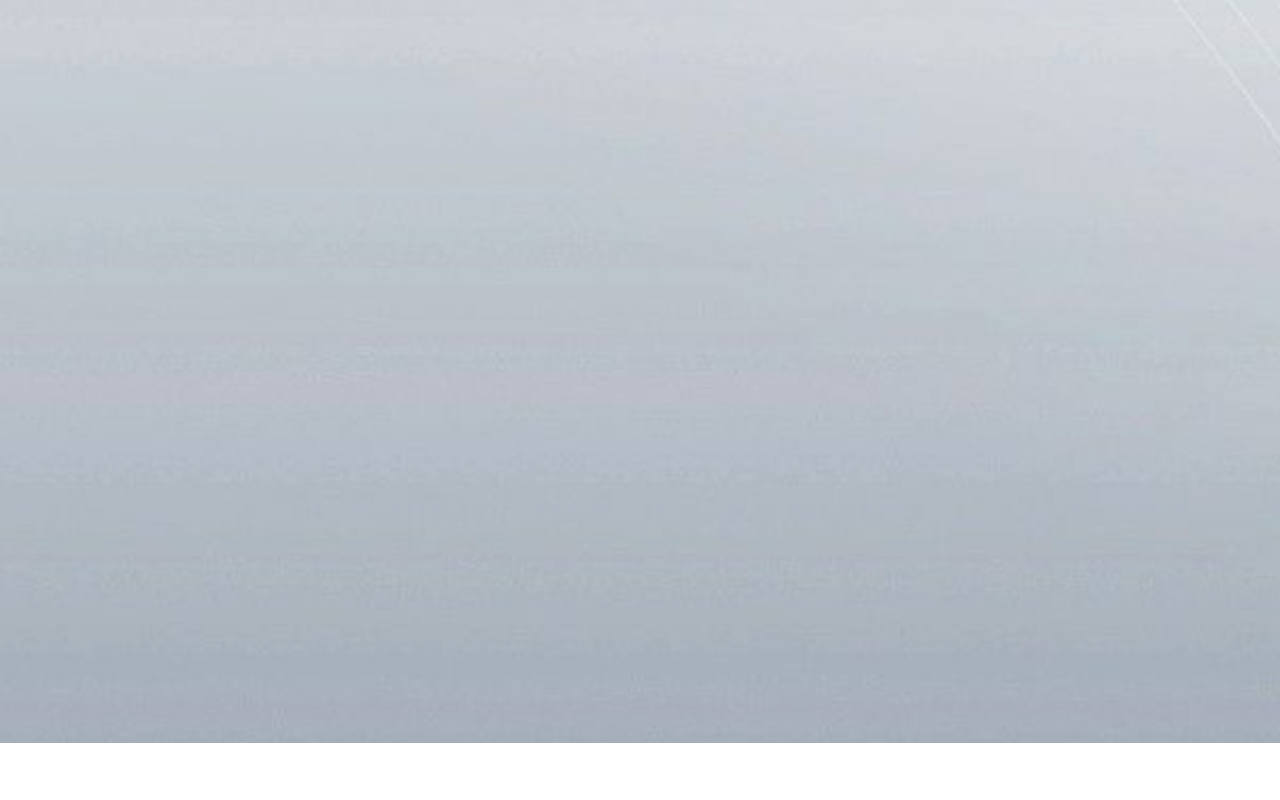
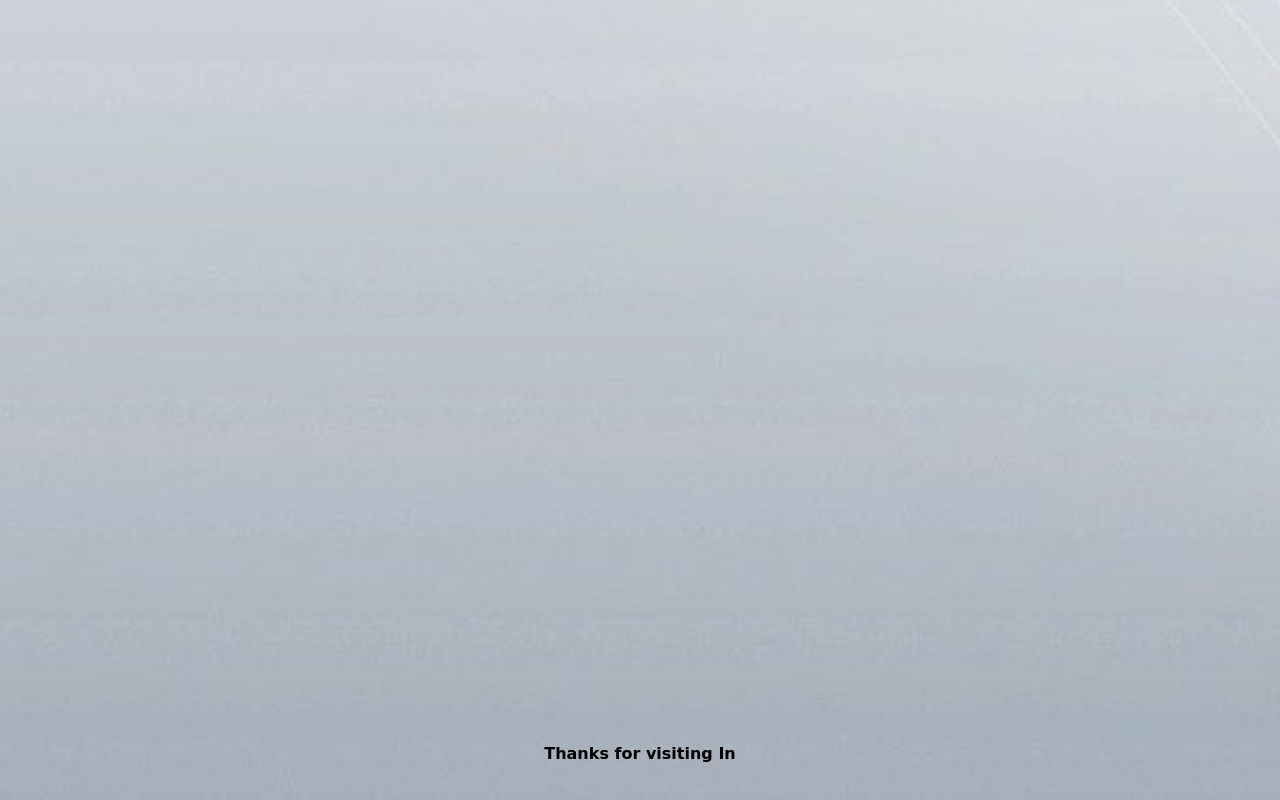
Before and after one commit to aarnabsaha98/aarnabsaha98..github.io, a plain HTML site: page index.html in a window 1280 px wide. Shown: the part 1805-2605 px from the top of the page. Before the commit the page ends 2548 px from the top, so only its background shows below. Drawn offline with Linux system fonts and the light colour scheme.

Commit message:
some changes

```diff
--- a/design/resume.css
+++ b/design/resume.css
@@ -12,6 +12,7 @@ body {
     background-image: url("light1.jpg");
     background-size: cover;
     background-repeat: no-repeat;
+    background-position: left;
 }
 
 .primary-container {
--- a/index.html
+++ b/index.html
@@ -1,16 +1,22 @@
 <!DOCTYPE html>
 <html>
+
+
 <head>
   <meta charset="utf-8">
    <link rel="icon" type="image/x-icon" href="Resume/assets/img/favicon.ico" />
   <title>
-
     arnabsaha
-
   </title>
+  <!-- Regular script and StyleSheets -->
   <link rel="stylesheet" type="text/css" href="design/resume.css">
   <script defer src="design/resume.js"> </script>
+
+  <!-- Font Awesome -->
+  <script src="https://kit.fontawesome.com/c6bb48cbcf.js" crossorigin="anonymous"></script>
 </head>
+
+
 <body>
 
 
@@ -53,6 +59,13 @@
     </div>
 
   </div>
+
+  <div class="thanks">
+
+
+    <h4 style="font-style: normal;"> Thanks for visiting In </h4>
+
+  </div>
   </div>
 
 </body>
```
